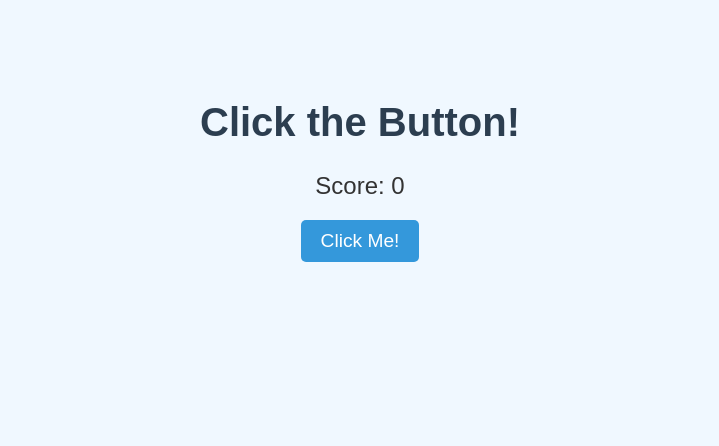
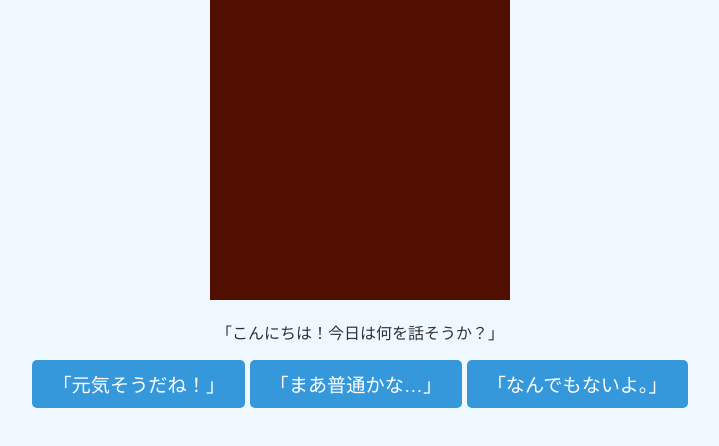
Before and after one commit to kuhamihaku/Project2412_01, a plain HTML site: page index.html in a window 1280 px wide. Shown: the whole page, without its empty margins (280-999 px from the left). Drawn offline with Linux system fonts and the light colour scheme.

Commit message:
ギャルゲー化

```diff
--- a/index.html
+++ b/index.html
@@ -1,17 +1,25 @@
 <!DOCTYPE html>
-<html lang="en">
+<html lang="ja">
 <head>
     <meta charset="UTF-8">
     <meta name="viewport" content="width=device-width, initial-scale=1.0">
-    <title>Click the Button!</title>
+    <title>恋愛シミュレーション</title>
     <link rel="stylesheet" href="style.css">
 </head>
 <body>
-    <div id="game">
-        <h1>Click the Button!</h1>
-        <p id="score">Score: 0</p>
-        <button id="clickButton">Click Me!</button>
-        <p id="message"></p>
+    <div id="game-container">
+        <div id="character">
+            <img src="character.png" alt="ヒロイン" id="character-image">
+        </div>
+        <div id="dialogue">
+            <p id="dialogue-text">「こんにちは！今日は何を話そうか？」</p>
+        </div>
+        <div id="choices">
+            <button class="choice" data-reaction="positive">「元気そうだね！」</button>
+            <button class="choice" data-reaction="neutral">「まあ普通かな…」</button>
+            <button class="choice" data-reaction="negative">「なんでもないよ。」</button>
+        </div>
+        <div id="result"></div>
     </div>
     <script src="script.js"></script>
 </body>
```
Also changed, not shown: character.png (added).
